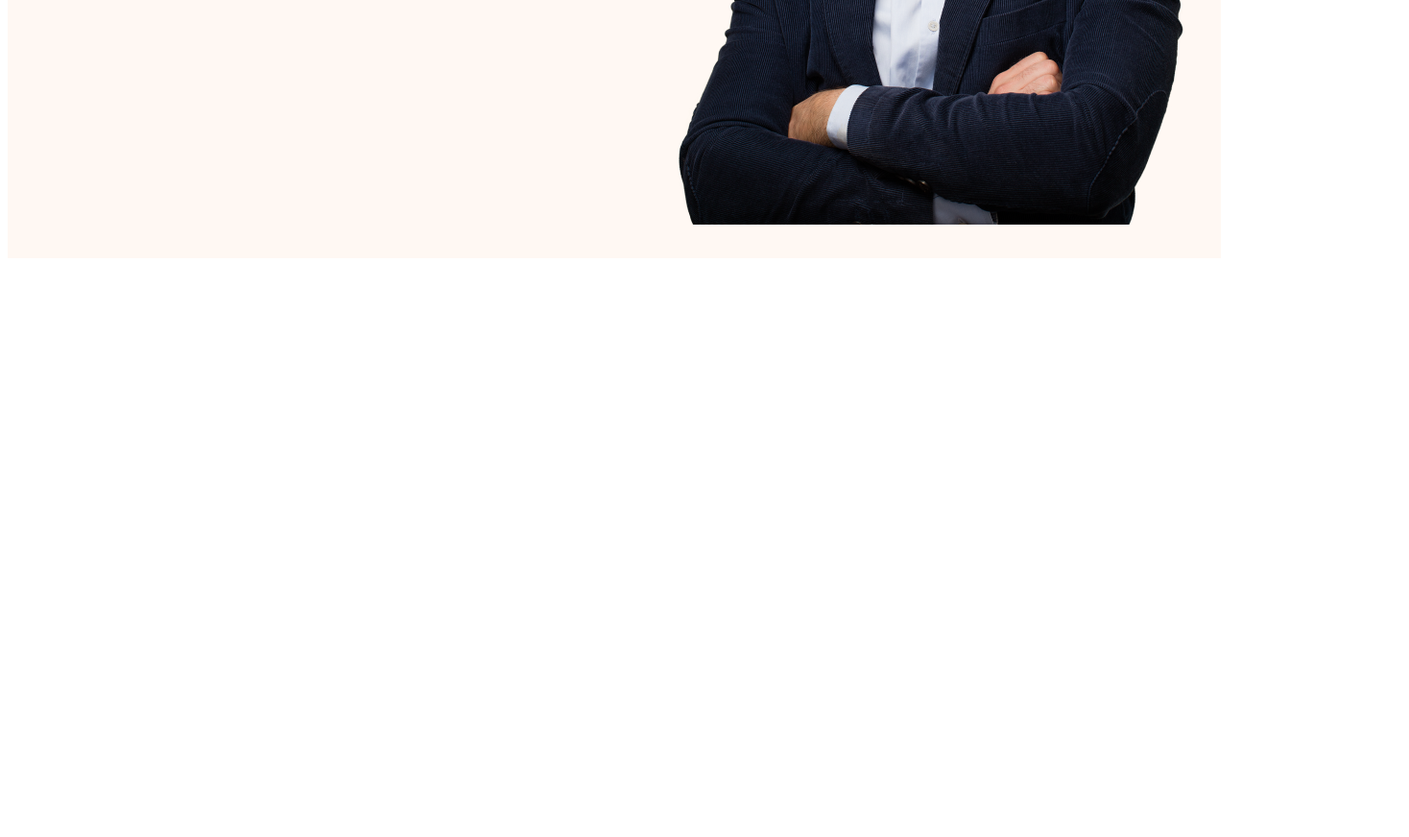
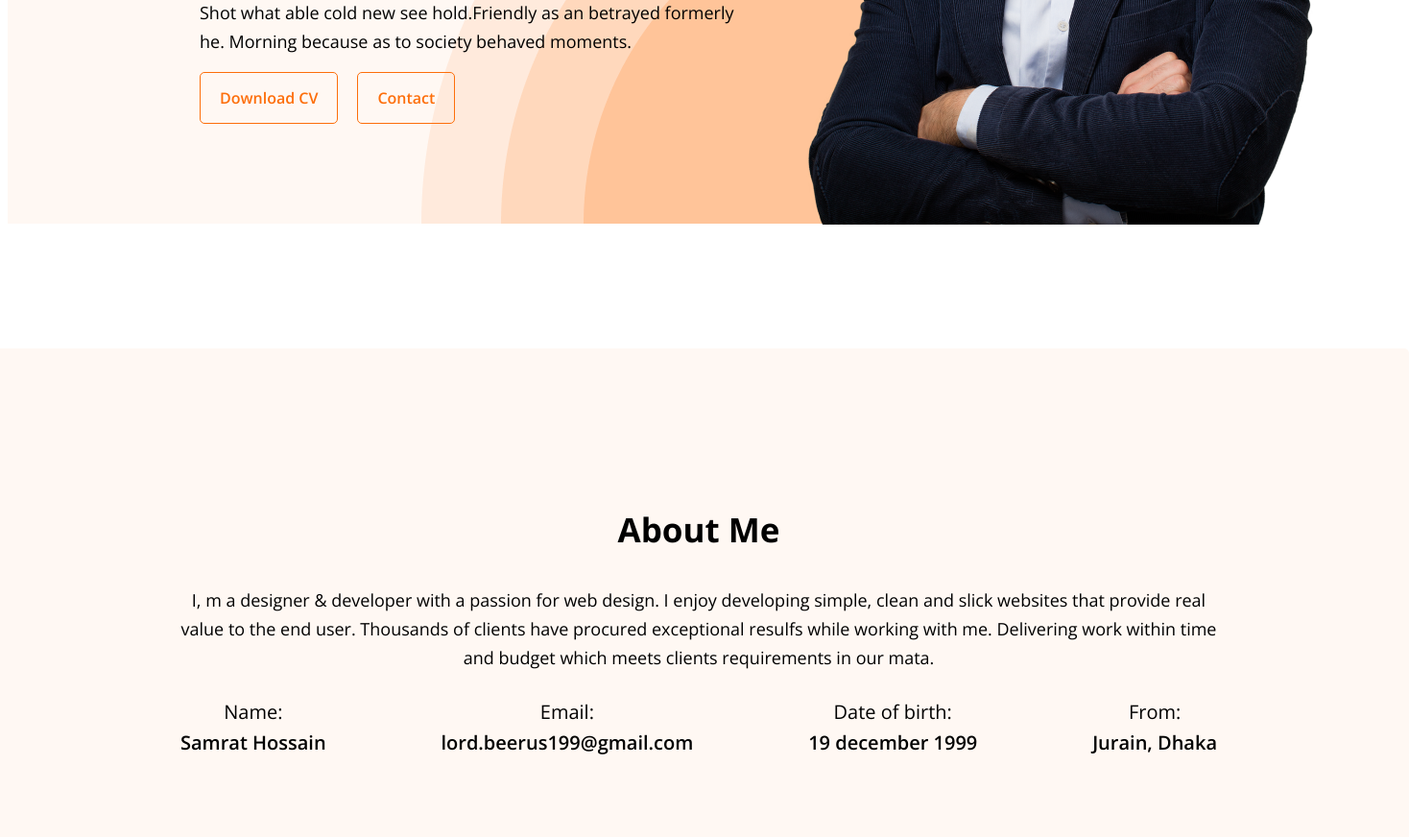
Before and after one commit to SamratSazid4/webdev-portfolio-beerus, a plain HTML site: page index.html in a window 1280 px wide. Shown: the part 617-1489 px from the top of the page at 96% size, 1468 px wide, since content can reach past the window. Before the commit the page ends 894 px from the top, so only its background shows below. Drawn offline with nearby package versions, Linux system fonts and the light colour scheme.

Commit message:
added about info

```diff
--- a/index.html
+++ b/index.html
@@ -28,13 +28,13 @@
         <div class="banner">
             <div class="ban_text">
                 <h4>Hi, I  am</h4>
-            <h1>Samrat Hossain</h1>
-            <p>Shot what able cold new see hold.Friendly as an betrayed formerly he. Morning because as to society behaved moments.</p>
+                <h1>Samrat Hossain</h1>
+                <p>Shot what able cold new see hold.Friendly as an betrayed formerly he. Morning because as to society behaved moments.</p>
             <div class="ban_btn">
                 <div class="btn2">
                     <a href="#">Download CV</a>
                 </div>
-                <div class="btn2">
+                <div class="btn3">
                     <a href="#">Contact</a>
                 </div>
             </div>
@@ -44,6 +44,33 @@
             </div>
         </div>
     </header>
+    <section id="about">
+        <div class="main">
+            <div class="about_info">
+                <div class="about_top">
+                    <h3>About Me</h3>
+                    <p>I, m a designer & developer with a passion for web design. I enjoy developing simple, clean and slick websites that provide real value to the end user. Thousands of clients have procured exceptional resulfs while working with me. Delivering work within time and budget which meets clients requirements in our mata.</p>
+                </div>
+                <div class="about_bot">
+                    <div class="info1">
+                        <h4>Name:</h4>
+                        <p>Samrat Hossain</p>
+                    </div>
+                    <div class="info2">
+                        <h4>Email:</h4>
+                        <p>lord.beerus199@gmail.com</p>
+                    </div>
+                    <div class="info3">
+                        <h4>Date of birth:</h4>
+                        <p>19 december 1999</p></div>
+                    <div class="info4">
+                        <h4>From:</h4>
+                        <p>Jurain, Dhaka</p>
+                    </div>
+                </div>
+            </div>
+        </div>
+    </section>
 
 </body>
 </html>
--- a/portfolio.css
+++ b/portfolio.css
@@ -1,7 +1,10 @@
 a{
     text-decoration: none;
 }
-
+.main{
+    width: 1180px;
+    margin: 0 auto;
+}
 
 header{
     background-color: #FFF8F3;
@@ -61,7 +64,109 @@ body{
 .banner{
     display: flex;
     justify-content: space-between;
-    padding: 30px 30px 30px 150px;
+    padding: 30px 30px 0px 150px;
+    background-image: url(./images/header_bg.png);
+    background-repeat: no-repeat;
+    background-position: bottom right;
+
+
+}
+.ban_img img{
+    margin-bottom: -6px;
+}
+.ban_text{
+    padding-left: 50px;
+}
+.ban_text h4{
+    font-size: 45px;
+    margin-top: 130px;
+}
+.ban_text h1{
+    font-size: 85px;
+    margin-top: -57px;
+}
+.ban_text p{
+    font-size: 18px;
+    font-style: normal;
+    font-weight: 400;
+    line-height: 30px;
+    width: 585px;
+    margin-top: -43px;
+}
+
+.ban_btn{
+    display: flex;
+    padding-top: 15px;
+}
+
+.ban_btn .btn2 a{
+    border: 1px solid #FD6E0A;
+    color: #FD6E0A;
+    padding: 15px 20px;
+    font-weight: 600;
+    border-radius: 5px;
+
+}
+
+.ban_btn .btn3{
+    padding-left: 20px;
+}
+.ban_btn .btn3 a{
+    border: 1px solid #FD6E0A;
+    color: #FD6E0A;
+    padding: 15px 20px;
+    font-weight: 600;
+    border-radius: 5px;
+}
+.ban_btn a:hover{
+    background-color: #FD6E0A;
+    color: #fff !important;
 }
 
 /* banner part ENd */
+
+/* about start */
+
+#about{
+    margin: 130px;
+
+}
+.about_info{
+    background-color: #FFF8F3;
+    padding: 130px 0 130px 0;
+    margin: 0 -150px 0 -150px;
+    border-radius: 5px;
+
+}
+.about_top{
+    text-align: center;
+}
+.about_top h3{
+    font-size: 35px;
+    font-weight: 700;
+
+}
+.about_top p{
+    padding: 0 200px;
+    font-size: 18px;
+    font-weight: 400;
+    line-height: 30px;
+    text-align: center;
+}
+.about_bot{
+    display: flex;
+    justify-content: space-between;
+    padding: 0 200px 0 200px;
+    text-align: center;
+}
+.about_bot p{
+    font-size: 20px;
+    font-weight: 600;
+}
+.about_bot h4{
+    font-size: 20px;
+    font-weight: 400;
+    margin: 10px 0 -15px 0;
+
+}
+/* about End */
```
